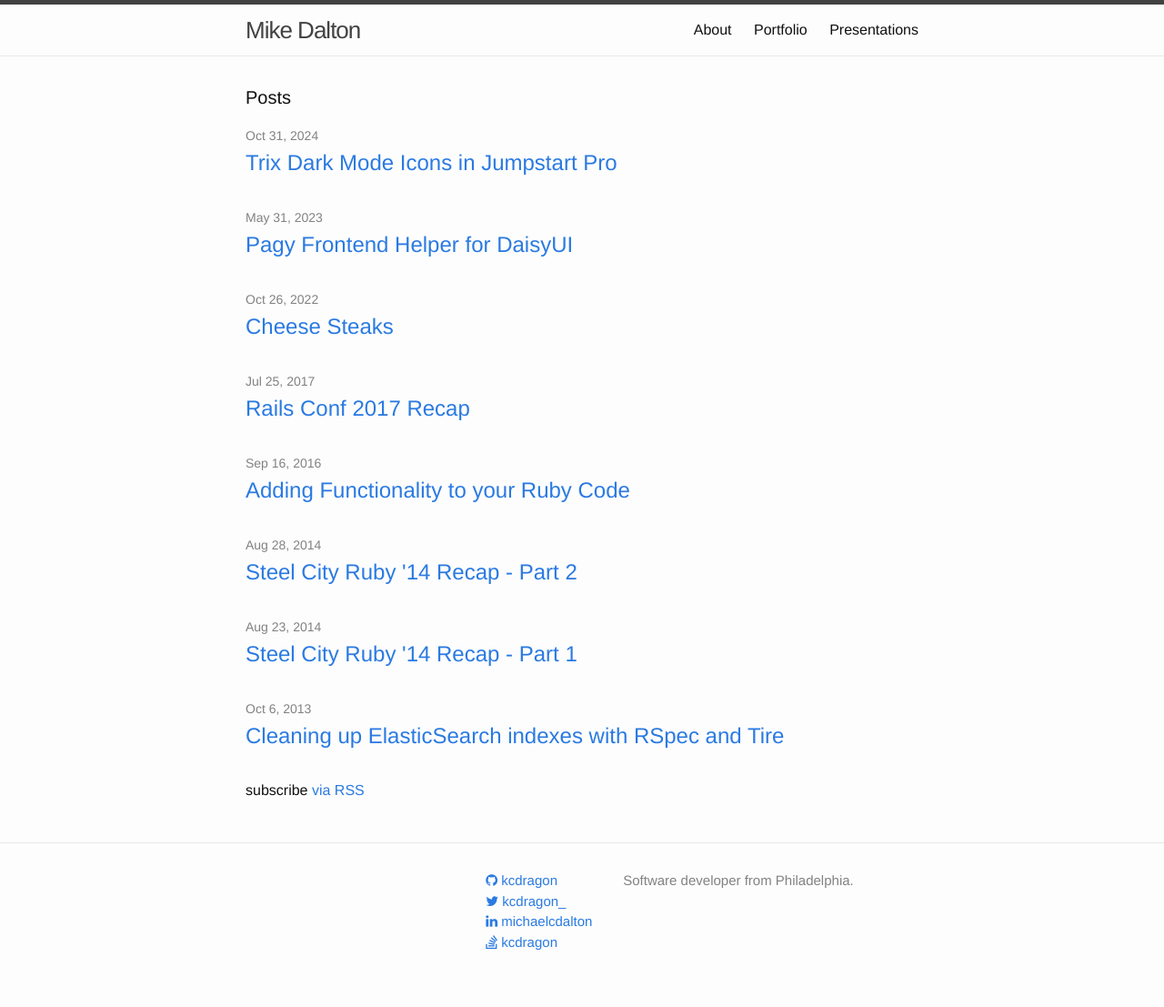
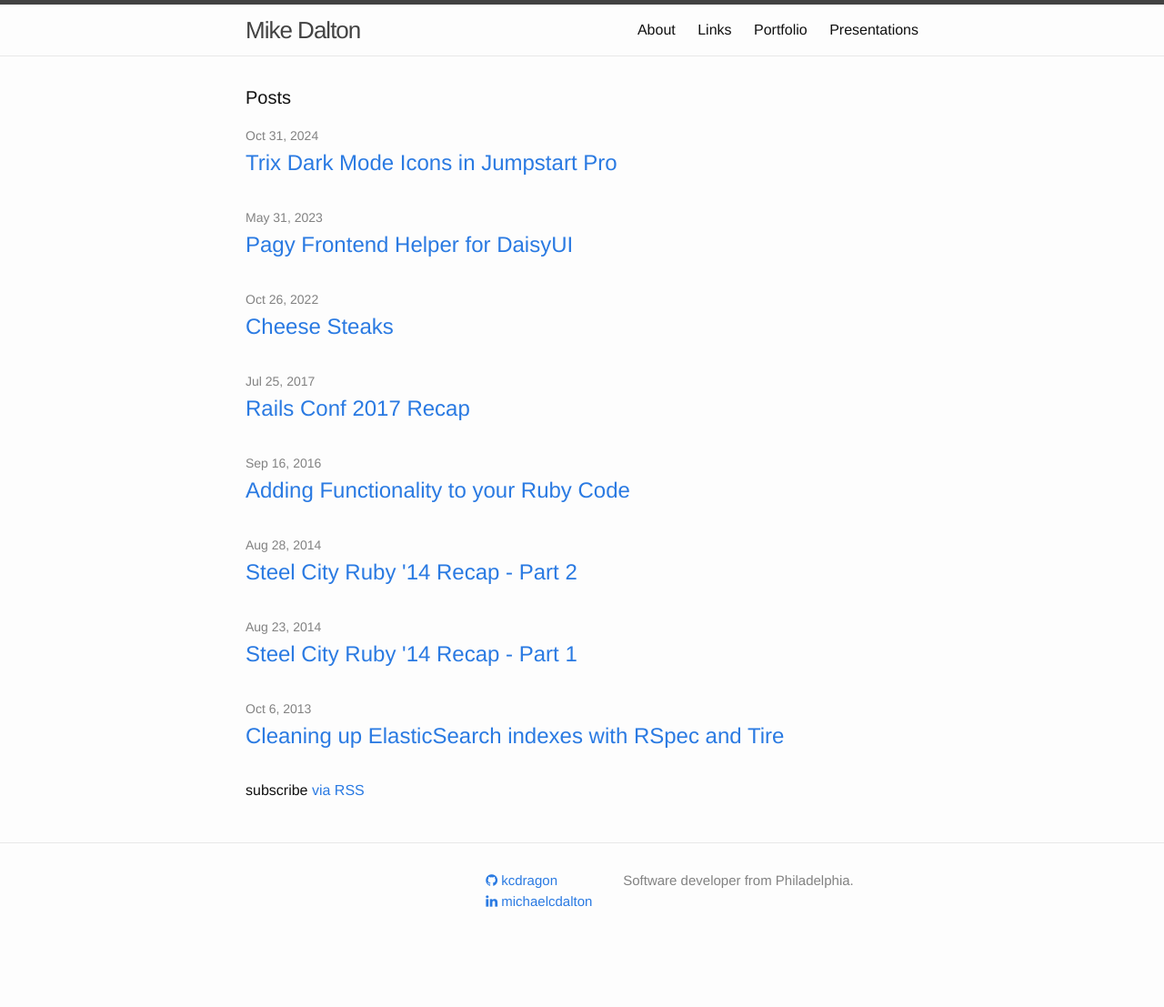
Before and after one commit to kcdragon/kcdragon.github.io, a Jekyll site: the page built from index.html, in a window 1280 px wide. Shown: the whole page at 91% size. Built offline with Jekyll 4.4.1, drawn with Linux system fonts in a browser that asks for light colours; nearby versions of some CDN libraries; after the commit the page ends 1062 px from its top, so only the background shows below that.

Commit message:
Add Links page

```diff
--- a/_config.yml
+++ b/_config.yml
@@ -6,9 +6,11 @@ description: > # this means to ignore newlines until "baseurl:"
 baseurl: "" # the subpath of your site, e.g. /blog/
 url: "http://www.mikedalton.co" # the base hostname & protocol for your site
 twitter_username: kcdragon_
+instagram_username: kcdragon__
 github_username:  kcdragon
 linkedin_username:  michaelcdalton
-stackoverflow_username:  kcdragon
+stackoverflow_username:  617090/kcdragon
+bluesky_username:  kcdragon.bsky.social
 
 # Build settings
 markdown: kramdown
--- a/_includes/footer.html
+++ b/_includes/footer.html
@@ -20,29 +20,11 @@
           </li>
           {% endif %}
 
-          {% if site.twitter_username %}
-          <li>
-            <a href="https://twitter.com/{{ site.twitter_username }}">
-              <i class="fa fa-twitter"></i>
-              <span class="username">{{ site.twitter_username }}</span>
-            </a>
-          </li>
-          {% endif %}
-
           {% if site.linkedin_username %}
           <li>
             <a href="https://linkedin.com/in/{{ site.linkedin_username }}">
               <i class="fa fa-linkedin"></i>
               <span class="username">{{ site.linkedin_username }}</span>
-            </a>
-          </li>
-          {% endif %}
-
-          {% if site.stackoverflow_username %}
-          <li>
-            <a href="https://stackoverflow.com/users/617090/{{ site.stackoverflow_username }}">
-              <i class="fa fa-stack-overflow"></i>
-              <span class="username">{{ site.stackoverflow_username }}</span>
             </a>
           </li>
           {% endif %}
```
Also changed, not shown: links.md (added, +12 -0 lines).
